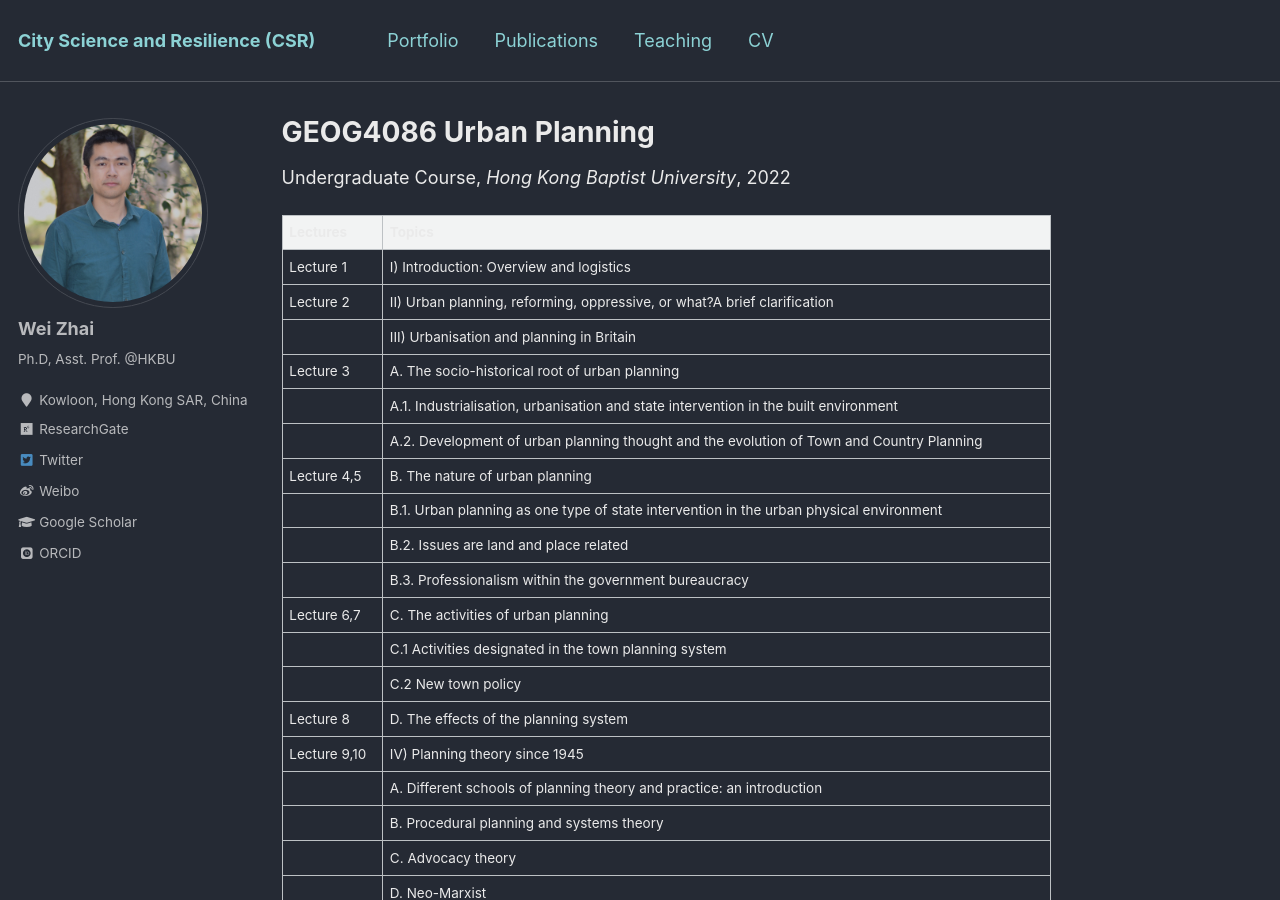
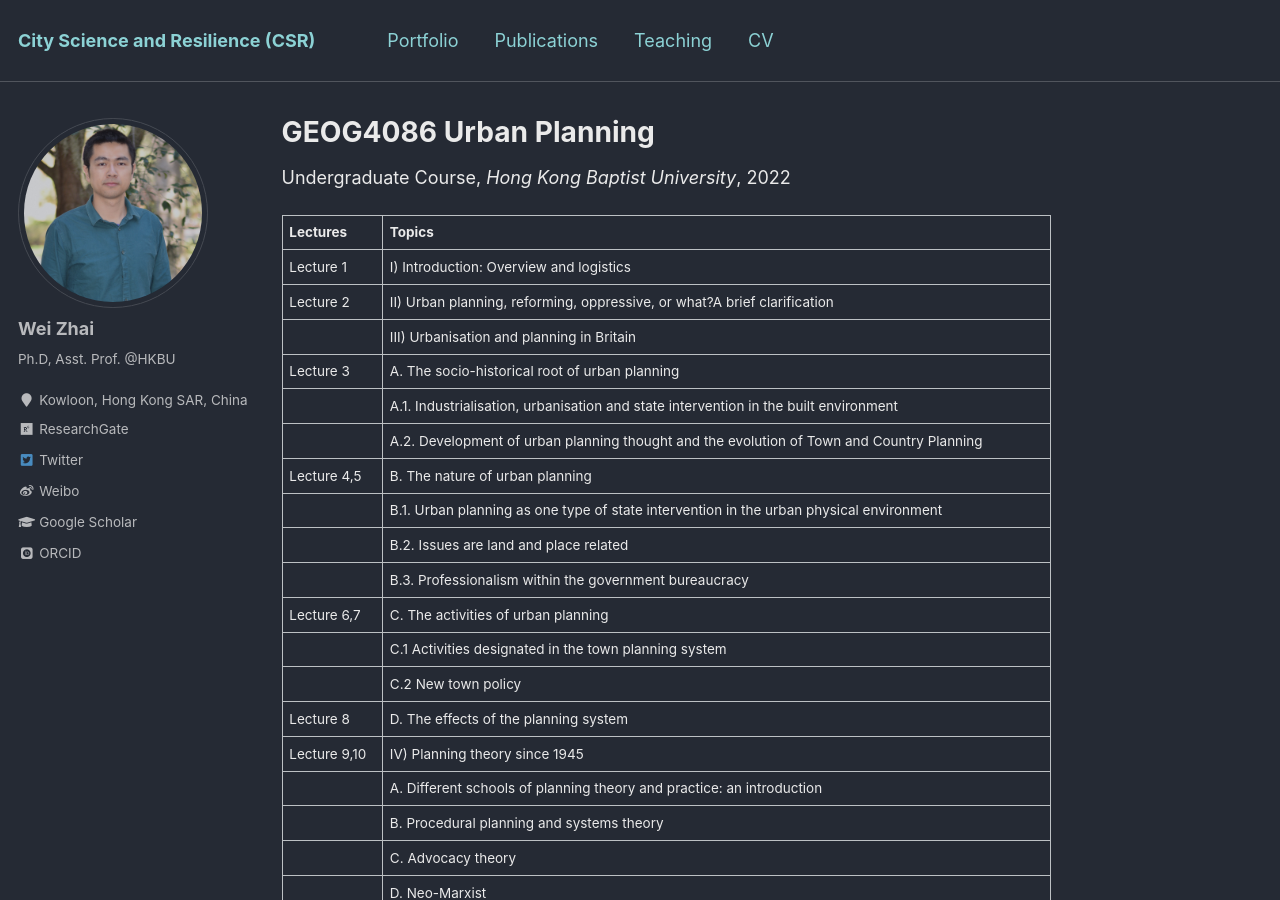
Before and after one commit to skywalkerzhai/weizhai.github.io, a Jekyll site: the page built from _teaching/2019-spring-teaching-1.md, in a window 1280 px wide and 900 px high. Built offline with Jekyll 4.4.1, drawn with Linux system fonts in a browser that asks for light colours; some web fonts are replaced.

```diff
--- a/_teaching/2019-spring-teaching-1.md
+++ b/_teaching/2019-spring-teaching-1.md
@@ -7,8 +7,7 @@ date: 2022-01-06
 location: "Hong Kong SAR, China"
 ---
 
-| Lectures     | Topics                                                                                    |
-| ------------ | ----------------------------------------------------------------------------------------- |
+| **Lectures** | **Topics**                                                                                    |
 | Lecture 1    | I) Introduction: Overview and logistics                                                   |
 | Lecture 2    | II) Urban planning, reforming, oppressive, or what?A brief clarification                  |
 |              | III) Urbanisation and planning in Britain                                                 |
```
